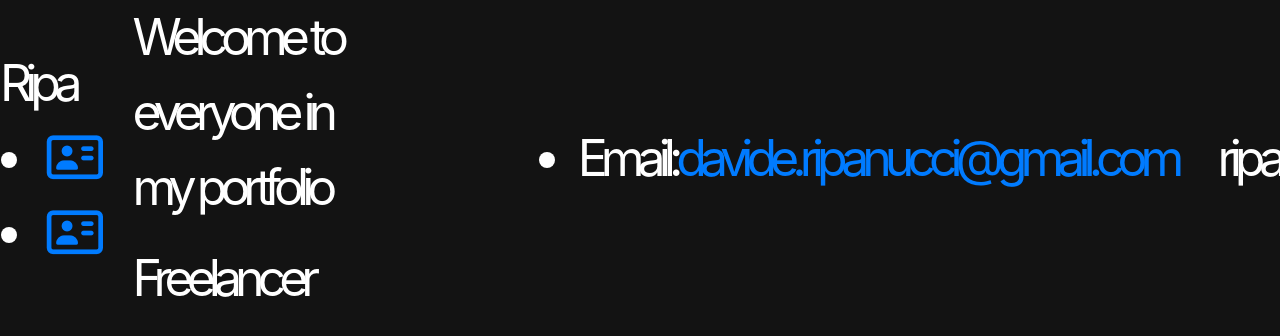
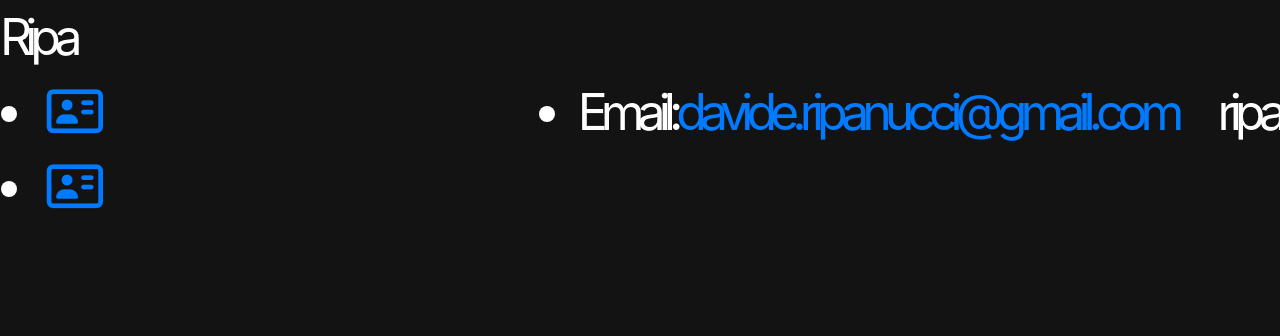
Before and after one commit to ripa001/ripa001.github.io, a Jekyll site: the page built from index.html, in a window 1280 px wide. Shown: the top 336 px of the page. Built offline with Jekyll 4.4.1, drawn with Linux system fonts in a browser that asks for light colours; nearby versions of some CDN libraries; library files that are not in the unit come from our copies.

Commit message:
Update index.html

```diff
--- a/index.html
+++ b/index.html
@@ -5,14 +5,7 @@ title: Davide Ripanucci
 <div class="blurb">
 <div class="container-fluid">
 	<div class="row">
-		<div class="col-md-8">
-			<p> Welcome to everyone in my portfolio <div class="transation" title="Freelancer">Freelancer</div></p>
 
-
-		</div>
-		<div class="col-md-4">
-
-		</div>
 
 
 	</div>
```
